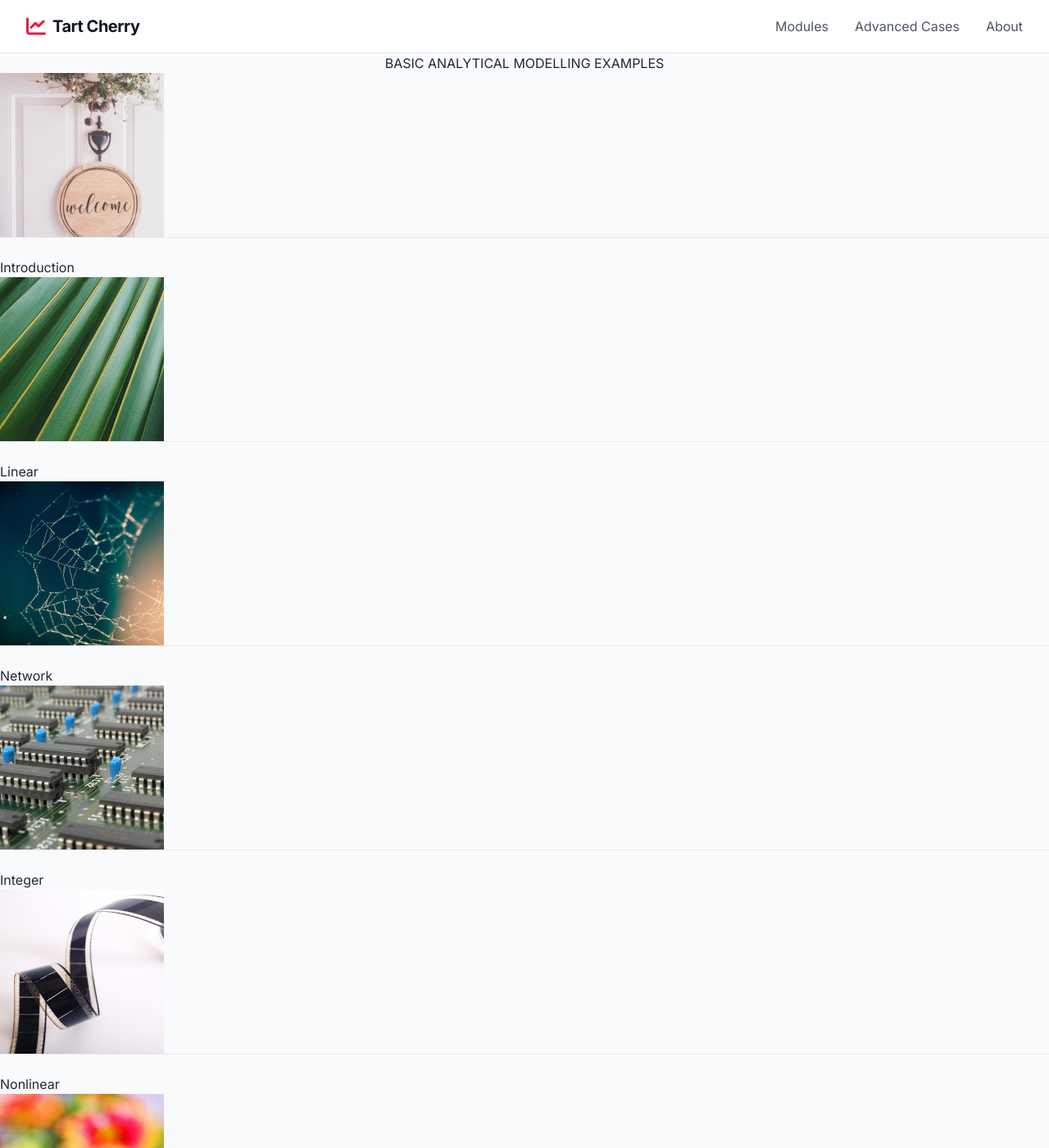
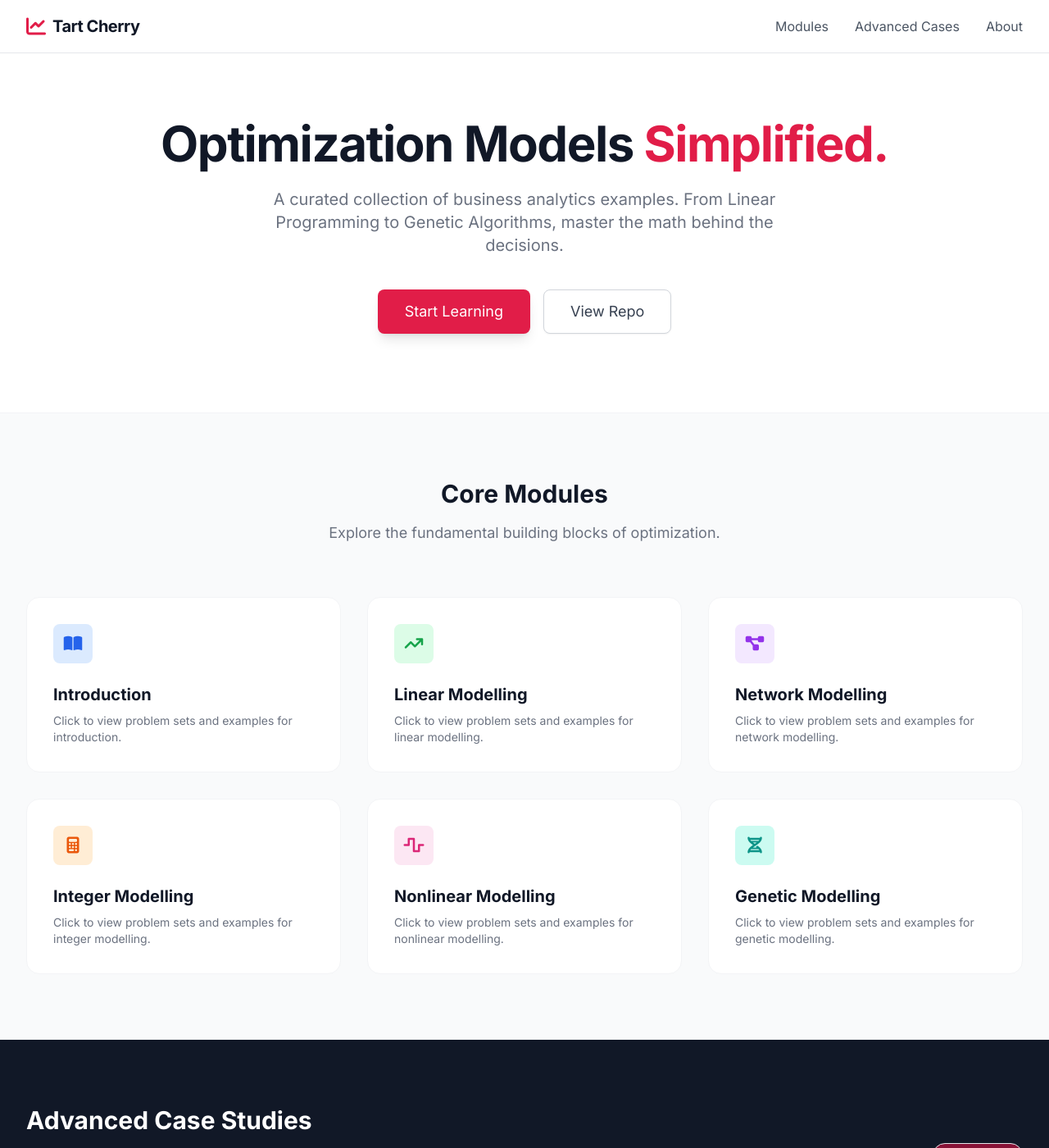
Before and after one commit to ytyimin/tart-cherry, a Jekyll site: the page built from index.markdown, in a window 1280 px wide and 1400 px high. Shown: the whole window at 82% size. Built offline with Jekyll 4.4.1, drawn with Linux system fonts in a browser that asks for light colours; nearby versions of some CDN libraries; some of the changed text lies outside the part shown.

Commit message:
Add files via upload

```diff
--- a/_layouts/home.html
+++ b/_layouts/home.html
@@ -1,96 +1,104 @@
 ---
 layout: default
 ---
+<section class="bg-white pt-20 pb-24 border-b border-gray-100">
+    <div class="max-w-7xl mx-auto px-4 sm:px-6 lg:px-8 text-center">
+        <h1 class="text-4xl md:text-6xl font-extrabold text-gray-900 tracking-tight mb-6">
+            Optimization Models <span class="text-cherry-600">Simplified.</span>
+        </h1>
+        <p class="mt-4 max-w-2xl mx-auto text-xl text-gray-500">
+            A curated collection of business analytics examples. From Linear Programming to Genetic Algorithms, master the math behind the decisions.
+        </p>
+        <div class="mt-10 flex justify-center gap-4">
+            <a href="#modules" class="px-8 py-3 border border-transparent text-base font-medium rounded-lg text-white bg-cherry-600 hover:bg-cherry-700 md:text-lg transition shadow-lg hover:shadow-xl hover:-translate-y-0.5">
+                Start Learning
+            </a>
+            <a href="https://github.com/ytyimin/tart-cherry" target="_blank" class="px-8 py-3 border border-gray-300 text-base font-medium rounded-lg text-gray-700 bg-white hover:bg-gray-50 md:text-lg transition shadow-sm">
+                View Repo
+            </a>
+        </div>
+    </div>
+</section>
 
-<div class="home">
-  {%- if page.title -%}
-  <h1 class="page-heading"><b>{{ page.title }}</b></h1>
-  {%- endif -%}
+<section id="modules" class="py-20 bg-gray-50">
+    <div class="max-w-7xl mx-auto px-4 sm:px-6 lg:px-8">
+        <div class="text-center mb-16">
+            <h2 class="text-3xl font-bold text-gray-900">Core Modules</h2>
+            <p class="mt-4 text-lg text-gray-500">Explore the fundamental building blocks of optimization.</p>
+        </div>
 
-  {{ content }}
+        <div class="grid grid-cols-1 md:grid-cols-2 lg:grid-cols-3 gap-8">
+            {% assign modules = "Introduction|book-open|blue,Linear Modelling|arrow-trend-up|green,Network Modelling|diagram-project|purple,Integer Modelling|calculator|orange,Nonlinear Modelling|wave-square|pink,Genetic Modelling|dna|teal" | split: ',' %}
 
-  <h2 class="post-content" style="text-align:center">BASIC ANALYTICAL MODELLING EXAMPLES</h2>
+            {% for item in modules %}
+                {% assign parts = item | split: '|' %}
+                {% assign title = parts[0] %}
+                {% assign icon = parts[1] %}
+                {% assign color = parts[2] %}
+                {% assign link_name = title | split: ' ' | first | downcase %}
 
-  <div class="flex-container-body">
-    {% for item in site.data.nav.docs %}
-        <div><img src="{{ site.baseurl }}/assets/image/{{ item.image }}" alt="{{ item.title }}" width="image-head-width" height="image-head-height">
-        <hr style="height:1px">
-        <br>
-        <a class="button button2" href="{{ site.baseurl }}/{{ item.url }}" target="_self" rel="noopener">{{ item.title }}</a>
+                <a href="{{ link_name }}.markdown" class="group block p-8 bg-white rounded-2xl border border-gray-100 hover:border-cherry-200 hover:shadow-xl hover:-translate-y-1 transition duration-300">
+                    <div class="w-12 h-12 bg-{{ color }}-100 rounded-lg flex items-center justify-center mb-6 group-hover:bg-{{ color }}-600 transition duration-300">
+                        <i class="fa-solid fa-{{ icon }} text-{{ color }}-600 text-xl group-hover:text-white"></i>
                     </div>
+                    <h3 class="text-xl font-bold text-gray-900 mb-2">{{ title }}</h3>
+                    <p class="text-gray-500 text-sm">Click to view problem sets and examples for {{ title | downcase }}.</p>
+                </a>
             {% endfor %}
         </div>
+    </div>
+</section>
 
-
-  <h2 class="post-content" style="text-align:center">ADVANCED ANALYTICAL MODELLING EXAMPLES</h2>
-
-  <div class="flex-container-body">
-        <div><img src="{{ site.baseurl }}/assets/image/roomates_s.jpg" alt="Roommates <a href='https://www.freepik.com/photos/man'>Man photo created by freepic.diller - www.freepik.com</a>" width="image-head-width" height="image-head-height">
-        <hr style="height:1px">
-        <br>
-          <p><b>Roomates Matching</b></p>
-        <a class="button button1" href="{{ site.baseurl }}/assets/projects/B5[Roommate].docx" target="_self" rel="noopener">Case</a>
-        <a class="button button1" href="{{ site.baseurl }}/assets/projects/B5[Roommate].xlsx" target="_self" rel="noopener">Excel</a>
-        <p> </p>
+<section id="advanced" class="py-20 bg-gray-900 text-white">
+    <div class="max-w-7xl mx-auto px-4 sm:px-6 lg:px-8">
+        <div class="flex flex-col md:flex-row justify-between items-end mb-12 border-b border-gray-800 pb-6">
+            <div>
+                <h2 class="text-3xl font-bold">Advanced Case Studies</h2>
+                <p class="mt-4 text-gray-400">Real-world applications of analytical modelling.</p>
+            </div>
+            <div class="mt-4 md:mt-0">
+                <span class="inline-flex items-center px-3 py-1 rounded-full text-sm font-medium bg-cherry-900 text-cherry-100 border border-cherry-700">
+                    Case Library
+                </span>
+            </div>
         </div>
 
-        <div><img src="{{ site.baseurl }}/assets/image/bistro_new_s.jpg" alt="Cafe Bistro" width="image-head-width" height="image-head-height">
-        <hr style="height:1px">
-        <br>
-          <p><b>Cafe Bistro</b></p>
-        <a class="button button1" href="{{ site.baseurl }}/assets/projects/D1[CafeBistro].docx" target="_self" rel="noopener">Case</a>
-        <a class="button button1" href="{{ site.baseurl }}/assets/projects/D1[CafeBistro].xlsx" target="_self" rel="noopener">Excel</a>
-        <p> </p>
+        <div class="grid grid-cols-1 sm:grid-cols-2 lg:grid-cols-4 gap-6">
+            <div class="bg-gray-800 rounded-xl p-6 hover:bg-gray-700 transition cursor-pointer border border-gray-700 hover:border-cherry-500/50">
+                <div class="flex justify-between items-start mb-4">
+                    <div class="bg-gray-700 p-2 rounded-lg"><i class="fa-solid fa-users text-cherry-500"></i></div>
+                </div>
+                <h4 class="text-lg font-semibold mb-1">Roommates</h4>
+                <p class="text-sm text-gray-400 mb-4">Matching optimization.</p>
+                <span class="text-xs font-mono bg-gray-900 px-2 py-1 rounded text-gray-300">Excel</span>
             </div>
 
-      <div><img src="{{ site.baseurl }}/assets/image/care_new_s.jpg" alt="About Care" width="image-head-width" height="image-head-height">
-        <hr style="height:1px">
-        <br>
-          <p><b>About Care</b></p>
-        <a class="button button1" href="{{ site.baseurl }}/assets/projects/D6[Care]Case.pdf" target="_self" rel="noopener">Case</a>
-        <a class="button button1" href="{{ site.baseurl }}/assets/projects/D6[Care]TechnicalGuide.pdf" target="_self" rel="noopener">Technical Guide</a>
-        <p> </p>
+            <div class="bg-gray-800 rounded-xl p-6 hover:bg-gray-700 transition cursor-pointer border border-gray-700 hover:border-cherry-500/50">
+                <div class="flex justify-between items-start mb-4">
+                    <div class="bg-gray-700 p-2 rounded-lg"><i class="fa-solid fa-truck-fast text-cherry-500"></i></div>
+                </div>
+                <h4 class="text-lg font-semibold mb-1">Logistics</h4>
+                <p class="text-sm text-gray-400 mb-4">Vehicle routing.</p>
+                <span class="text-xs font-mono bg-gray-900 px-2 py-1 rounded text-gray-300">Python</span>
             </div>
 
-      <div><img src="{{ site.baseurl }}/assets/image/uav_new_s.jpg" alt="UAVs" width="image-head-width" height="image-head-height">
-        <hr style="height:1px">
-        <br>
-          <p><b>UAVs</b></p>
-        <a class="button button1" href="{{ site.baseurl }}/assets/projects/D7[UAVs].pdf" target="_self" rel="noopener">Case</a>
-        <a class="button button1" href="{{ site.baseurl }}/assets/projects/D7[UAVs].xlsx" target="_self" rel="noopener">Excel</a>
-        <p> </p>
+             <div class="bg-gray-800 rounded-xl p-6 hover:bg-gray-700 transition cursor-pointer border border-gray-700 hover:border-cherry-500/50">
+                <div class="flex justify-between items-start mb-4">
+                    <div class="bg-gray-700 p-2 rounded-lg"><i class="fa-solid fa-plane-up text-cherry-500"></i></div>
+                </div>
+                <h4 class="text-lg font-semibold mb-1">UAVs</h4>
+                <p class="text-sm text-gray-400 mb-4">Drone paths.</p>
+                <span class="text-xs font-mono bg-gray-900 px-2 py-1 rounded text-gray-300">Excel</span>
             </div>
 
-      <div><img src="{{ site.baseurl }}/assets/image/truck_new_s.jpg" alt="truck" width="image-head-width" height="image-head-height">
-        <hr style="height:1px">
-        <br>
-          <p><b>Truck</b></p>
-        <a class="button button1" href="{{ site.baseurl }}/assets/projects/D11[Truck].docx" target="_self" rel="noopener">Case</a>
-        <a class="button button1" href="{{ site.baseurl }}/assets/projects/D11[Truck].ipynb" target="_self" rel="noopener">Python</a>
-        <a class="button button1" href="{{ site.baseurl }}/assets/projects/D11[info_2019-08-12].json" target="_self" rel="noopener">json</a>
-        <p> </p>
+             <div class="bg-gray-800 rounded-xl p-6 hover:bg-gray-700 transition cursor-pointer border border-gray-700 hover:border-cherry-500/50">
+                <div class="flex justify-between items-start mb-4">
+                    <div class="bg-gray-700 p-2 rounded-lg"><i class="fa-solid fa-utensils text-cherry-500"></i></div>
                 </div>
-
-      <div><img src="{{ site.baseurl }}/assets/image/woodman_new_s.jpg" alt="woodman" width="image-head-width" height="image-head-height">
-        <hr style="height:1px">
-        <br>
-          <p><b>Woodman</b></p>
-        <a class="button button1" href="{{ site.baseurl }}/assets/projects/D14[Woodman].docx" target="_self" rel="noopener">Case</a>
-        <a class="button button1" href="{{ site.baseurl }}/assets/projects/D14[Woodman].xlsx" target="_self" rel="noopener">Excel</a>
-        <p> </p>
+                <h4 class="text-lg font-semibold mb-1">Bistro</h4>
+                <p class="text-sm text-gray-400 mb-4">Staff scheduling.</p>
+                <span class="text-xs font-mono bg-gray-900 px-2 py-1 rounded text-gray-300">Excel</span>
             </div>
-
-      <div><img src="{{ site.baseurl }}/assets/image/liquor_new_s.jpg" alt="liquor" width="image-head-width" height="image-head-height">
-        <hr style="height:1px">
-        <br>
-          <p><b>Liquor</b></p>
-        <a class="button button1" href="{{ site.baseurl }}/assets/projects/B3[Liquor].docx" target="_self" rel="noopener">Case</a>
-        <a class="button button1" href="{{ site.baseurl }}/assets/projects/B3[Liquor].xlsx" target="_self" rel="noopener">Excel</a>
-        <p> </p>
         </div>
-
-
     </div>
-
-
-</div>
+</section>
```
Lines whose indentation alone changed are shown as unchanged.
